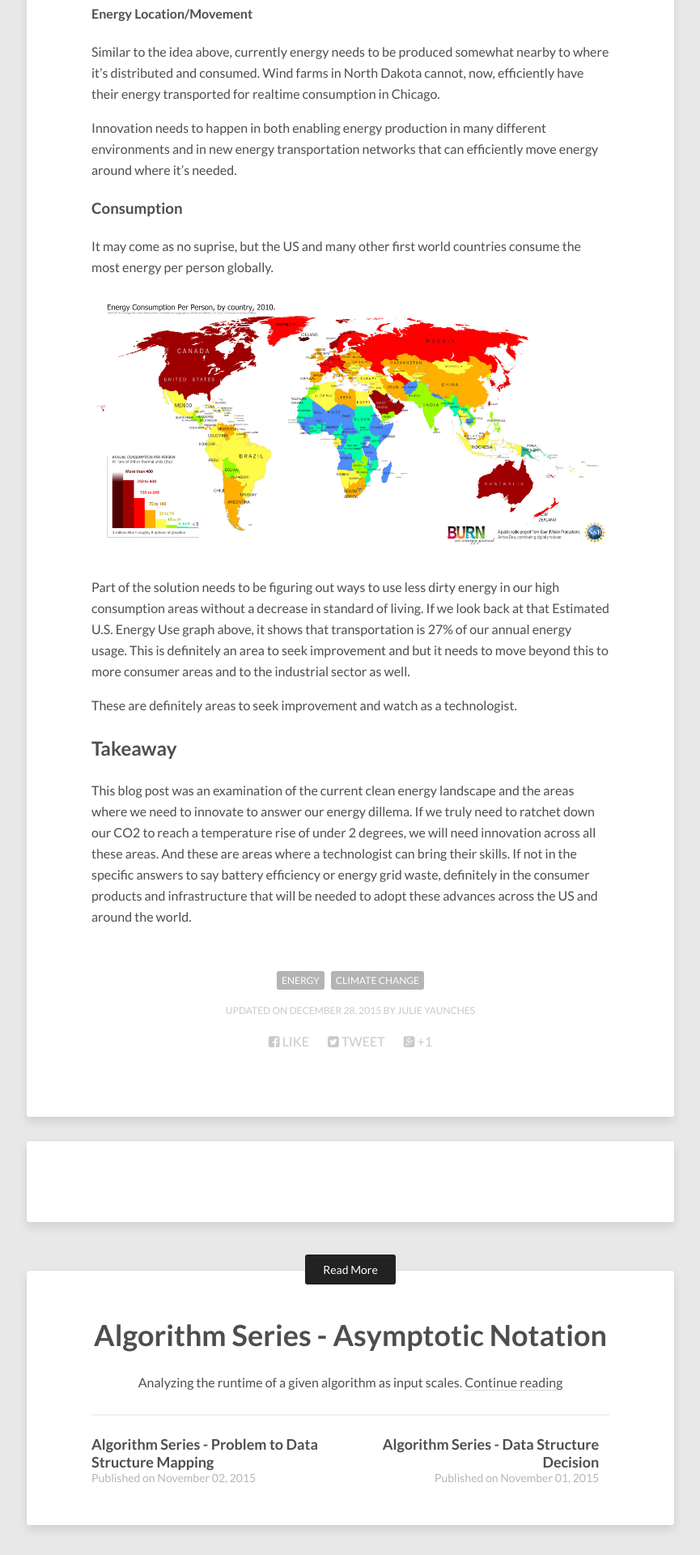
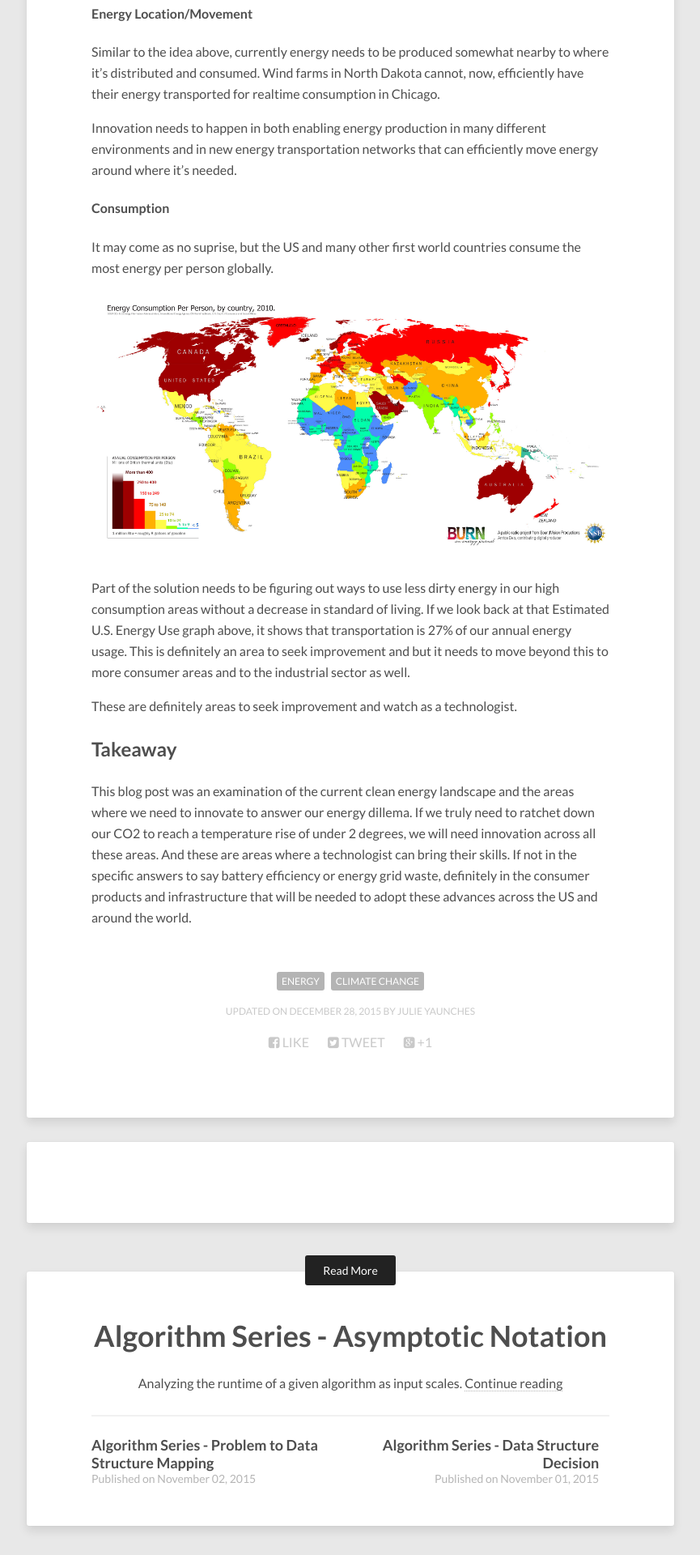
Before and after one commit to jyaunches/jyaunches.github.io, a Jekyll site: the page built from _posts/2015-12-28-clean-energy-landscape.md, in a window 1280 px wide. Shown: the part 3462-5382 px from the top of the page at 81% size, without its empty margins (207-1072 px from the left). Built offline with Jekyll 4.4.1, drawn with Linux system fonts in a browser that asks for light colours; nearby versions of some CDN libraries; comment, search, counter and statistics services are not loaded.

```diff
--- a/_config.yml
+++ b/_config.yml
@@ -5,7 +5,7 @@ reading_time:     true
 words_per_minute: 200
 # Your site's domain goes here (eg: //mmistakes.github.io, http://mademistakes.com, etc)
 # When testing locally leave blank or use http://localhost:4000
-url: http://localhost:4000
+url: http://yaunch.io
 
 # Owner/author information
 owner:
--- a/_posts/2015-12-28-clean-energy-landscape.md
+++ b/_posts/2015-12-28-clean-energy-landscape.md
@@ -72,7 +72,7 @@ Similar to the idea above, currently energy needs to be produced somewhat nearby
 
 Innovation needs to happen in both enabling energy production in many different environments and in new energy transportation networks that can efficiently move energy around where it's needed.
 
-### Consumption
+#### Consumption
 
 It may come as no suprise, but the US and many other first world countries consume the most energy per person globally.
 
```
